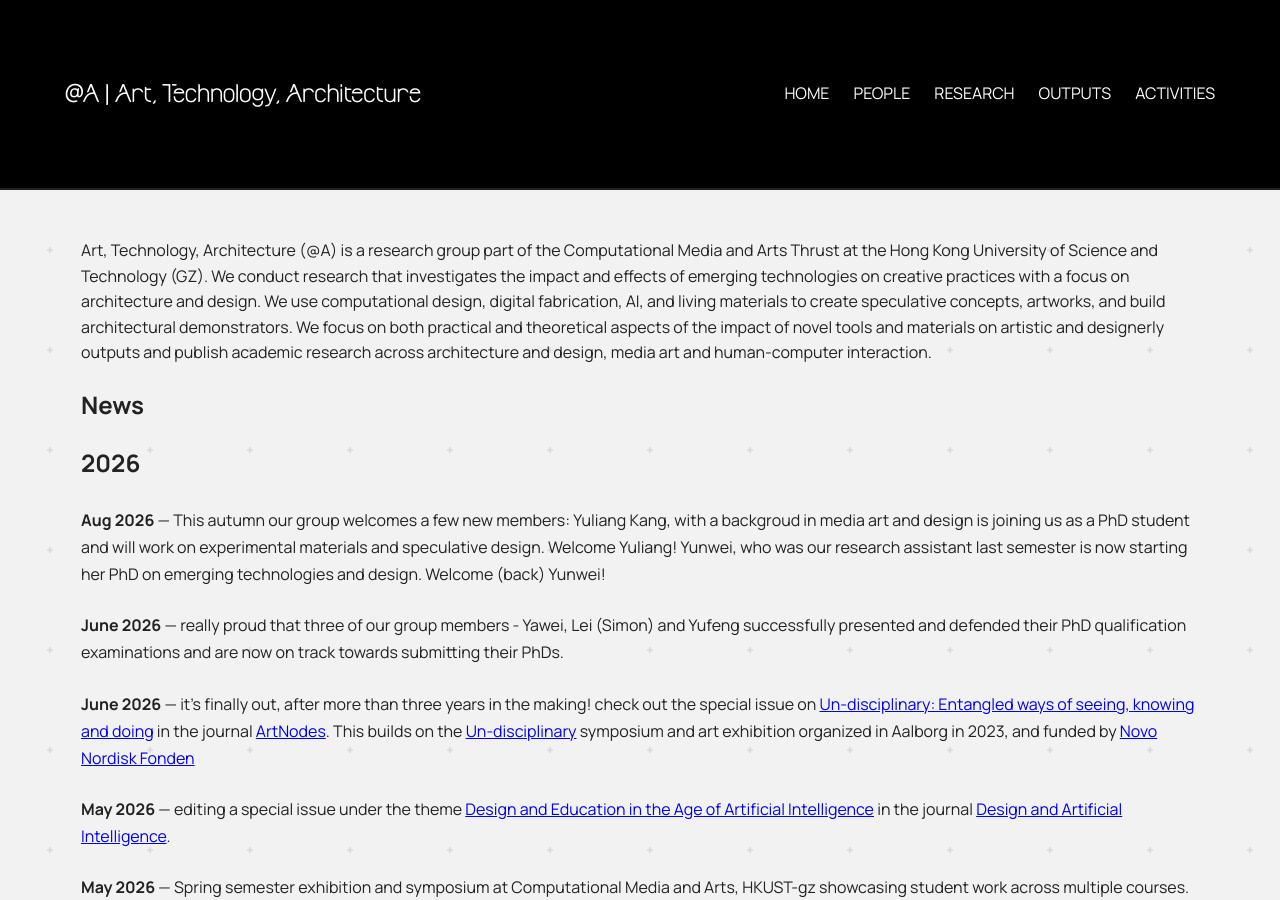
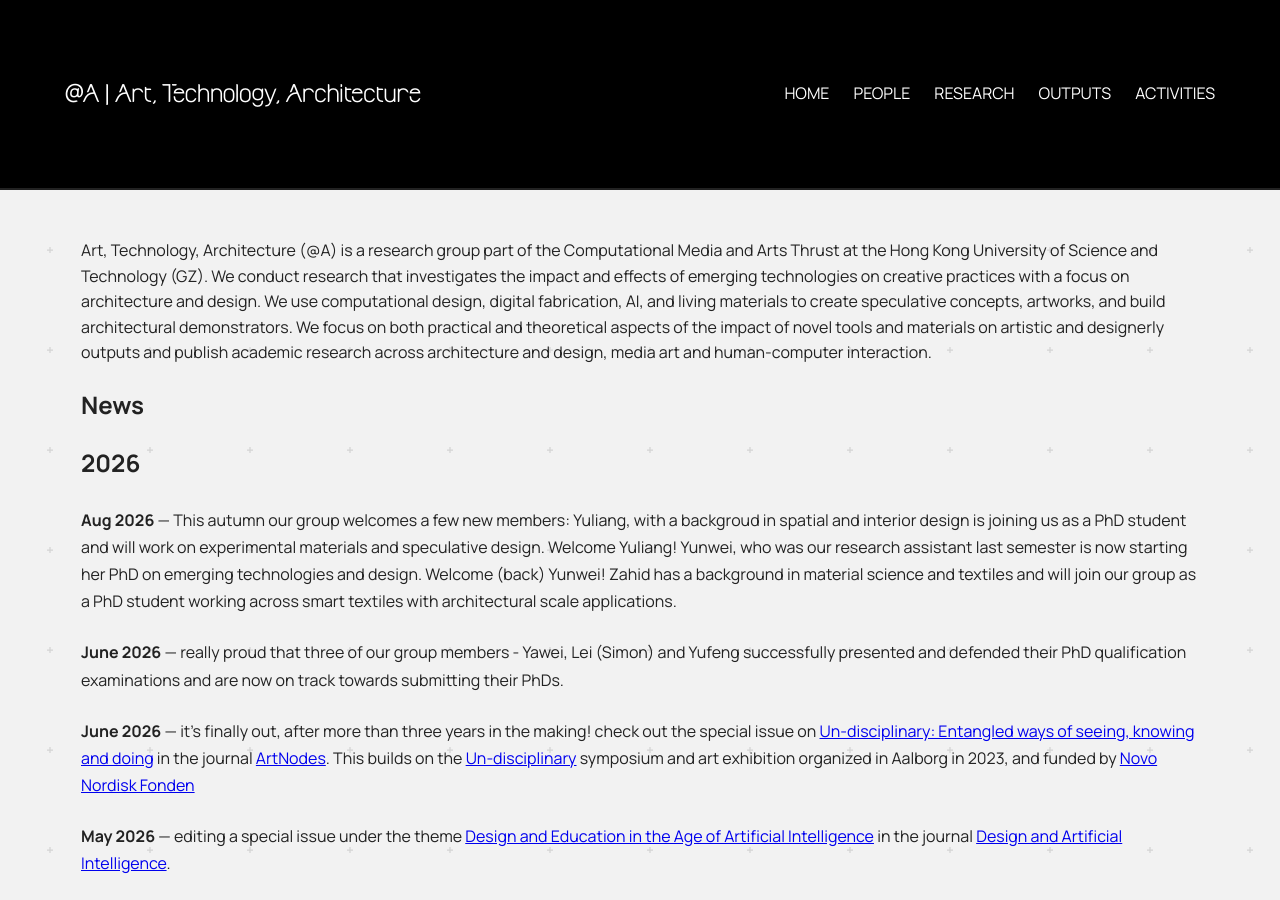
Before and after one commit to anqua/at-a, a Jekyll site: the page built from index.md, in a window 1280 px wide and 900 px high. Built offline with Jekyll 4.4.1, drawn with Linux system fonts in a browser that asks for light colours.

Commit message:
Update news.yml

```diff
--- a/_data/news.yml
+++ b/_data/news.yml
@@ -3,9 +3,13 @@
   date: "Aug 2026"
   html: >-
     This autumn our group welcomes a few new members:
-    Yuliang Kang, with a backgroud in media art and design is joining us
-    as a PhD student and will work on experimental materials and speculative design. Welcome Yuliang!
+
+    Yuliang, with a backgroud in spatial and interior design is joining us  as a PhD student and will work on experimental materials and speculative design. Welcome Yuliang!
+
     Yunwei, who was our research assistant last semester is now starting her PhD on emerging technologies and design. Welcome (back) Yunwei!
+
+    Zahid has a background in material science and textiles and will join our group as a PhD student working across smart textiles with architectural scale applications.
+
 
 
 - year: 2026
```
